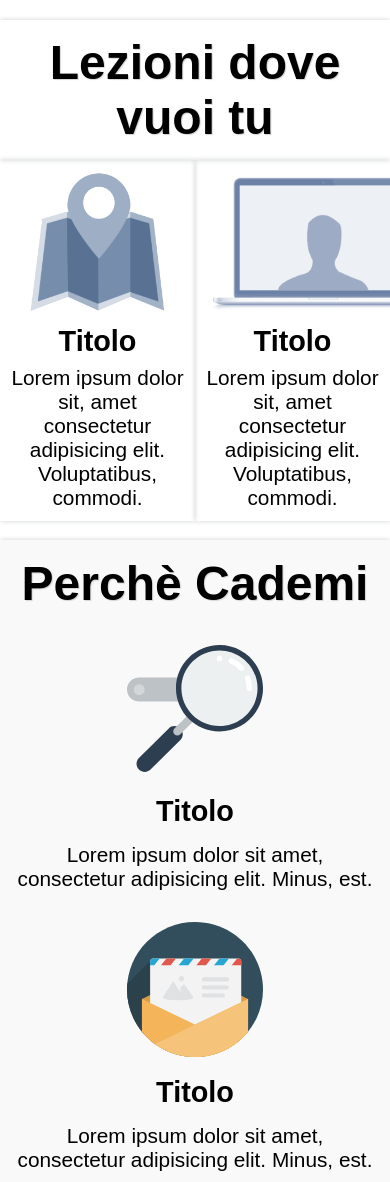
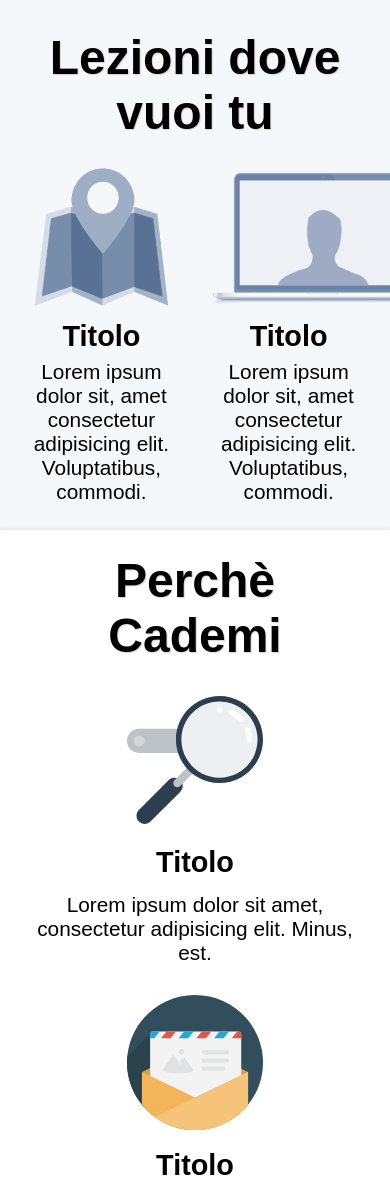
Before and after one commit to marcosigurta/html-css-resp-wannabe-12bool, a plain HTML site: page index.html in a window 390 px wide. Shown: the top 1182 px of the page. Drawn offline with Linux system fonts and the light colour scheme.

Commit message:
Background and Col style background changes

```diff
--- a/css/style.css
+++ b/css/style.css
@@ -4,6 +4,11 @@
   box-sizing: border-box;
   font-family: sans-serif;
 }
+
+body {
+  background-color: #F5F8FA;
+}
+
 h2 {
   font-size: 3em;
   text-shadow: 1px 1px 1px lightgray;
@@ -19,7 +24,8 @@ p {
 
 .container {
   text-align: center;
-  margin-top: 5%;
+  margin-top: 2%;
+  padding: 2%;
 }
 
 [class*="col-"] * {
@@ -33,7 +39,7 @@ p {
 
 .container:nth-of-type(2),
 .container:nth-of-type(3) {
-  background-color: #f9f9f9;
+  background-color: #fff;
   box-shadow: 0px 0px 5px #d0d3d5;
 }
 
@@ -52,13 +58,8 @@ p {
 
 /* Media changes | Font-size, Padding, Img */
 @media all and (max-width: 768px) {
-
   .container * {
     padding: 2%;
-  }
-
-  .container:nth-of-type(1) [class*="col-"] {
-   box-shadow: 0px 0px 5px #d0d3d5;
   }
 
   [class*="col-"] > img {
@@ -68,9 +69,9 @@ p {
 }
 
 @media all and (min-width: 769px) and (max-width: 992px) {
-
-    .container * {
-        padding: 2%;
+  .container * {
+    padding: 2%;
+  }
 
   [class*="col-"] > img {
     width: auto;
```
